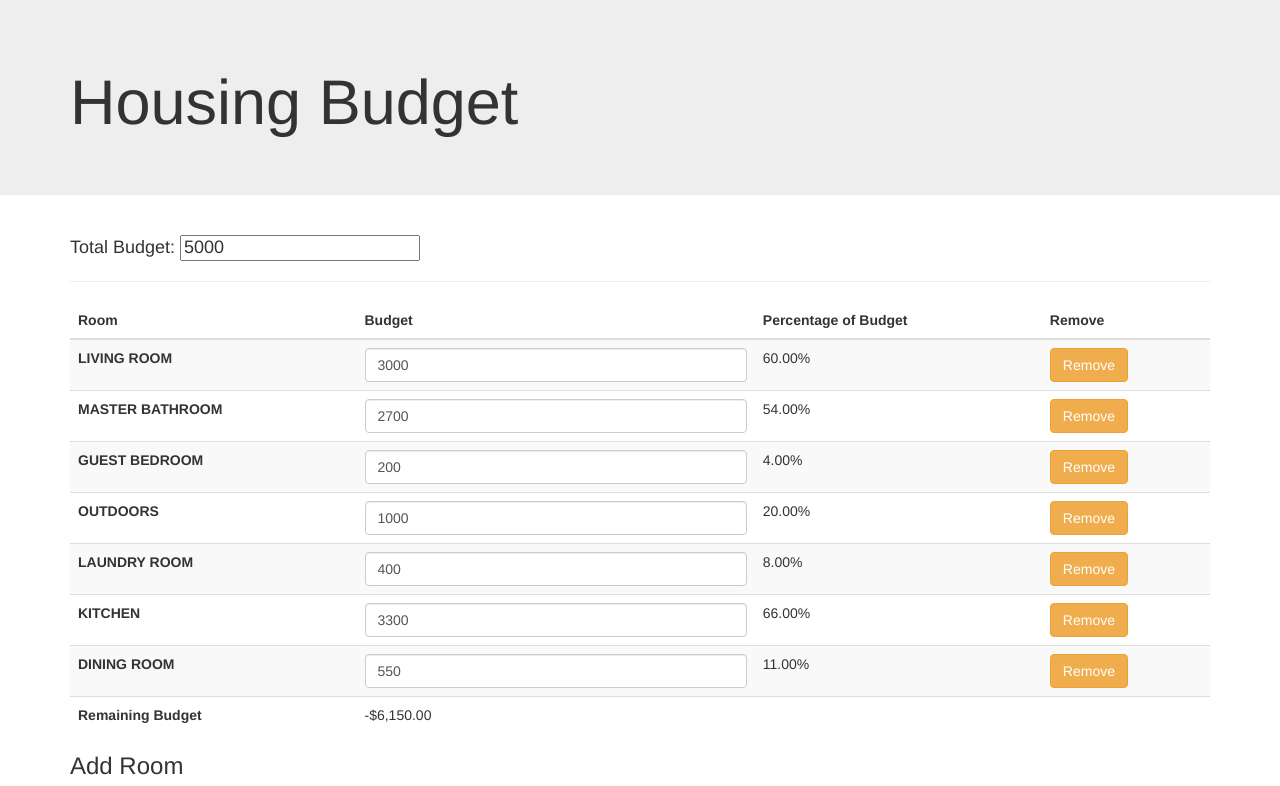
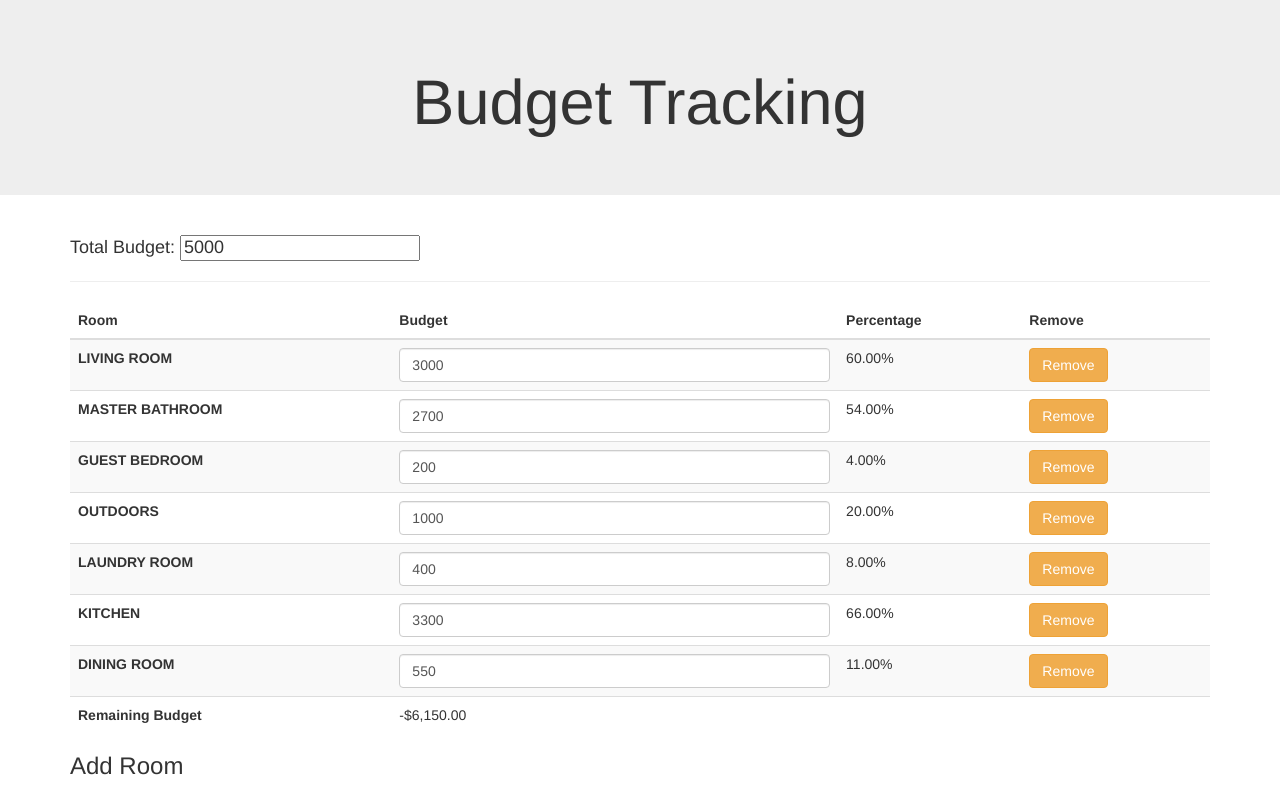
Before and after one commit to letam245/budgetTracking, a plain HTML site: page index.html in a window 1280 px wide. Shown: the top 786 px of the page. Drawn offline with nearby package versions, Linux system fonts and the light colour scheme.

Commit message:
updated title

```diff
--- a/index.html
+++ b/index.html
@@ -2,7 +2,7 @@
 <html>
 
 <head>
-    <title>Discover Vietnam</title>
+    <title>Budget Tracking</title>
 
     <meta http-equiv="Cache-Control" content="no-cache, no-store, must-revalidate" />
     <meta http-equiv="Pragma" content="no-cache" />
@@ -34,7 +34,7 @@
 <body>
     <div class="jumbotron">
         <div class="container">
-            <h1>Housing Budget</h1>
+            <h1 class ="text-center">Budget Tracking</h1>
         </div>
     </div>
     <div class="container" ng-app="app" ng-controller='main'>
@@ -47,7 +47,7 @@
                 <tr>
                     <th>Room</th>
                     <th>Budget</th>
-                    <th>Percentage of Budget</th>
+                    <th>Percentage</th>
                     <th>Remove</th>
                 </tr>
             </thead>
```
